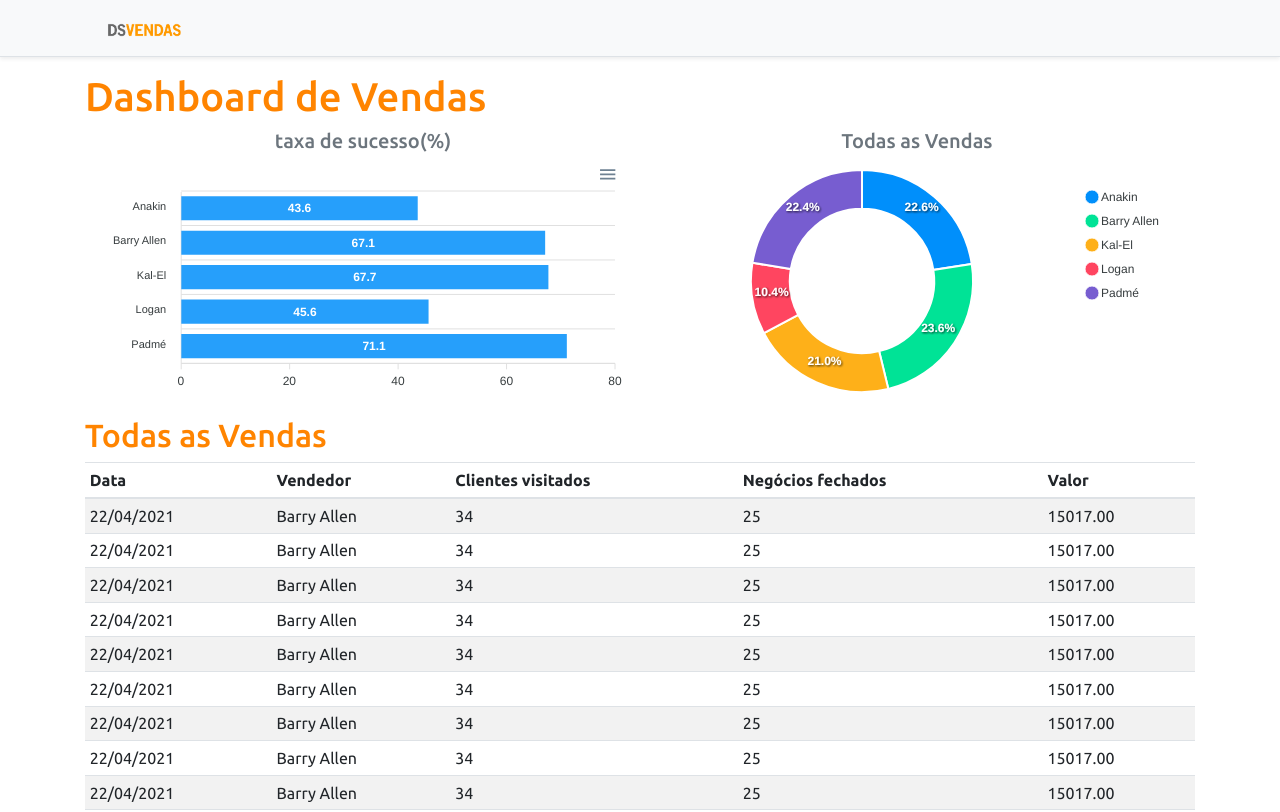
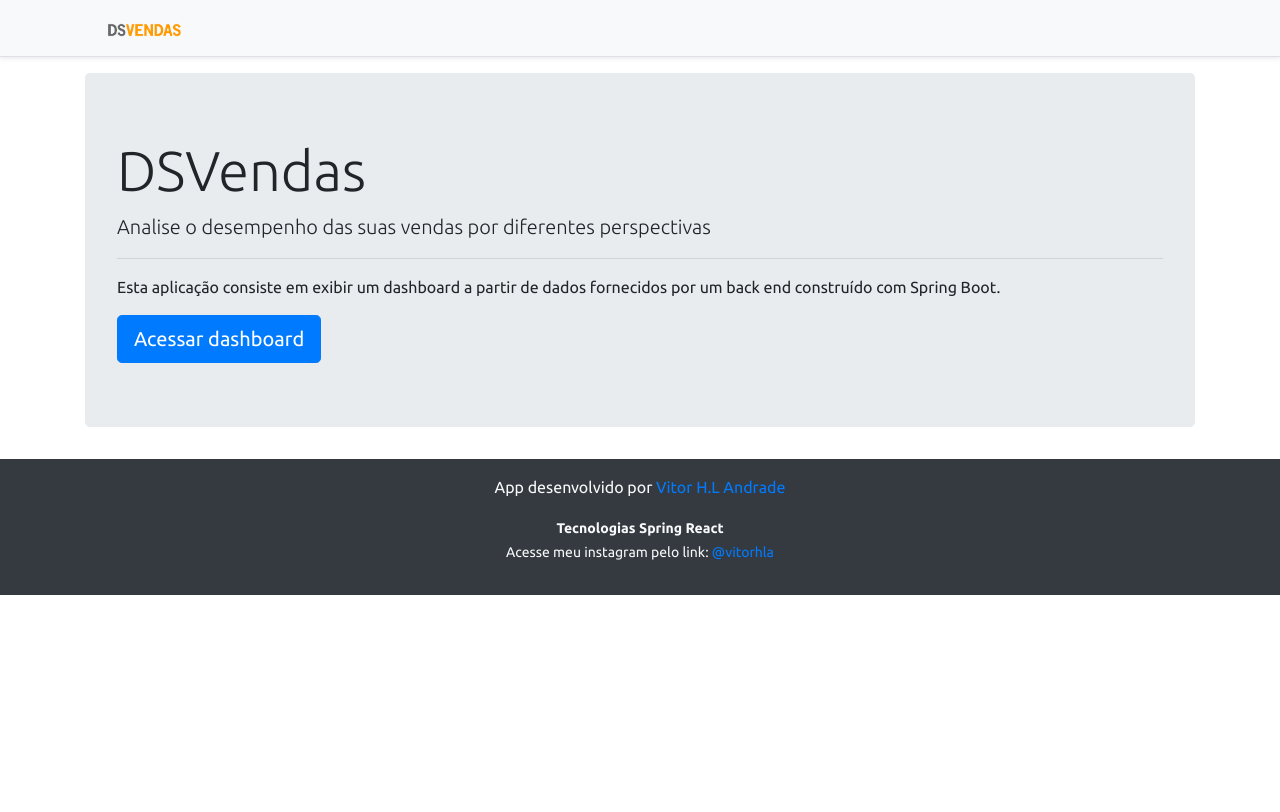
Before and after one commit to vitorhla/Project-DsVendas, a React (Create React App) app in the folder frontend/: page / in a window 1280 px wide. Shown: the top 812 px of the page. Built offline with nearby package versions, Linux system fonts and the light colour scheme.

Commit message:
15-First request

```diff
--- a/frontend/package.json
+++ b/frontend/package.json
@@ -13,6 +13,7 @@
     "@types/react": "^17.0.0",
     "@types/react-dom": "^17.0.0",
     "apexcharts": "^3.26.1",
+    "axios": "^0.21.1",
     "bootstrap": "^4.6.0",
     "jquery": "1.9.1",
     "popper.js": "^1.16.1",
@@ -46,5 +47,8 @@
       "last 1 firefox version",
       "last 1 safari version"
     ]
+  },
+  "devDependencies": {
+    "@types/react-router-dom": "^5.1.7"
   }
 }
--- a/frontend/src/App.tsx
+++ b/frontend/src/App.tsx
@@ -1,45 +1,9 @@
-import BarChart from "components/BarChart";
-import DataTable from "components/DataTable";
-import DonutChart from "components/DonutChart";
-import Footer from "components/Footer";
-import NavBar from "components/NavBar";
+import Routes from "Routes";
 
 function App() {
   return (
-    <>
+    <Routes/>
 
-    <NavBar />
-
-    <div className = "container">
-
-      <h1 className="text-primary py-10"> Dashboard de Vendas </h1>
-
-      <div className= "row px-3">
-        <div className="col-sm-6">
-          <h5 className="text-center text-secondary"> taxa de sucesso(%)</h5>
-          <BarChart/>
-        </div>
-
-        <div className="col-sm-6">
-          <h5 className="text-center text-secondary"> Todas as Vendas</h5>
-          <DonutChart/>
-        </div>
-
-      </div>
-
-
-      <div className ="py3">
-        <h2 className = "text-primary">Todas as Vendas</h2>
-
-      </div>
-
-
-
-     <DataTable/>
-    </div>
-
-    <Footer/>
-      </>
   );
 }
 
--- /dev/null
+++ b/frontend/src/Routes.tsx
@@ -0,0 +1,24 @@
+import Dashboard from 'pages/Dashboard';
+import Home from 'pages/Home';
+import {BrowserRouter, Route} from 'react-router-dom';
+
+const Routes = () => {
+
+    return (
+        <BrowserRouter>
+            <switch>
+                <Route path="/" exact>
+                    <Home/>
+
+                </Route>
+                <Route path="/dashboard">
+                    <Dashboard/>
+
+                </Route>
+
+            </switch>
+        </BrowserRouter>
+    );
+}
+
+export default Routes;
--- a/frontend/src/components/DonutChart/index.tsx
+++ b/frontend/src/components/DonutChart/index.tsx
@@ -1,12 +1,32 @@
+import axios from "axios";
 import React from "react";
 import Chart from 'react-apexcharts';
+import { SaleSum } from "types/sale";
+import { BASE_URL } from "utils/requests";
+
+type ChartData = {
+    labels: string[];
+    series: number[];
+}
 
 const DonutChart = () => {
 
-    const mockData = {
-        series: [477138, 499928, 444867, 220426, 473088],
-        labels: ['Anakin', 'Barry Allen', 'Kal-El', 'Logan', 'Padmé']
-    }
+    //forma errada
+    let chartData : ChartData={labels: [], series:[]};
+    axios.get(`${BASE_URL}/sales/amount-by-seller` )
+        .then(response => {
+            const data = response.data as SaleSum[];
+            const myLabels  = data.map(x => x.sellerName);
+            const mySeries = data.map(x => x.sum);
+
+            chartData = {labels: myLabels, series:mySeries};
+            console.log(chartData);
+        });
+
+  //  const mockData = {
+  //      series: [477138, 499928, 444867, 220426, 473088],
+  //      labels: ['Anakin', 'Barry Allen', 'Kal-El', 'Logan', 'Padmé']
+  //  }
 
     const options = {
         legend: {
@@ -18,8 +38,8 @@ const DonutChart = () => {
 
     return (
        <Chart
-            options = {{...options,labels: mockData.labels }}
-            series = {mockData.series}
+            options = {{...options,labels: chartData.labels }}
+            series = {chartData.series}
             type= "donut"
             height = "240"
 
--- a/frontend/src/components/NavBar/index.tsx
+++ b/frontend/src/components/NavBar/index.tsx
@@ -1,11 +1,14 @@
 import ImgDsDark from 'assets/img/ds_dark.png';
+import { Link } from 'react-router-dom';
 
 const NavBar = () => {
     return (
         <div className="d-flex flex-column flex-md-row align-items-center p-3 px-md-4 mb-3 bg-light border-bottom shadow-sm ">
             <div className="container" >
                 <nav className="my-2 my-md-0  mr-md-3 " >
-                    <img src={ImgDsDark} alt="DevSuperior" width="120" />
+                    <Link to="/">
+                        <img src={ImgDsDark} alt="DevSuperior" width="120" />
+                    </Link>
                 </nav>
             </div>
         </div>
--- /dev/null
+++ b/frontend/src/pages/Dashboard/index.tsx
@@ -0,0 +1,46 @@
+import BarChart from "components/BarChart";
+import DataTable from "components/DataTable";
+import DonutChart from "components/DonutChart";
+import Footer from "components/Footer";
+import NavBar from "components/NavBar";
+
+const Dashboard = () => {
+return (
+    <>
+
+    <NavBar />
+
+    <div className = "container">
+
+      <h1 className="text-primary py-10"> Dashboard de Vendas </h1>
+
+      <div className= "row px-3">
+        <div className="col-sm-6">
+          <h5 className="text-center text-secondary"> taxa de sucesso(%)</h5>
+          <BarChart/>
+        </div>
+
+        <div className="col-sm-6">
+          <h5 className="text-center text-secondary"> Todas as Vendas</h5>
+          <DonutChart/>
+        </div>
+
+      </div>
+
+
+      <div className ="py3">
+        <h2 className = "text-primary">Todas as Vendas</h2>
+
+      </div>
+
+
+
+     <DataTable/>
+    </div>
+
+    <Footer/>
+      </>
+    );
+}
+
+export default Dashboard;
--- /dev/null
+++ b/frontend/src/types/sale.ts
@@ -0,0 +1,4 @@
+export type SaleSum = {
+    sellerName: string,
+    sum: number
+}
--- /dev/null
+++ b/frontend/src/utils/requests.ts
@@ -0,0 +1 @@
+export const BASE_URL =  'http://localhost:8080';
```
Also changed, not shown: 1 other file (tests, documents, lock files or other folders).
